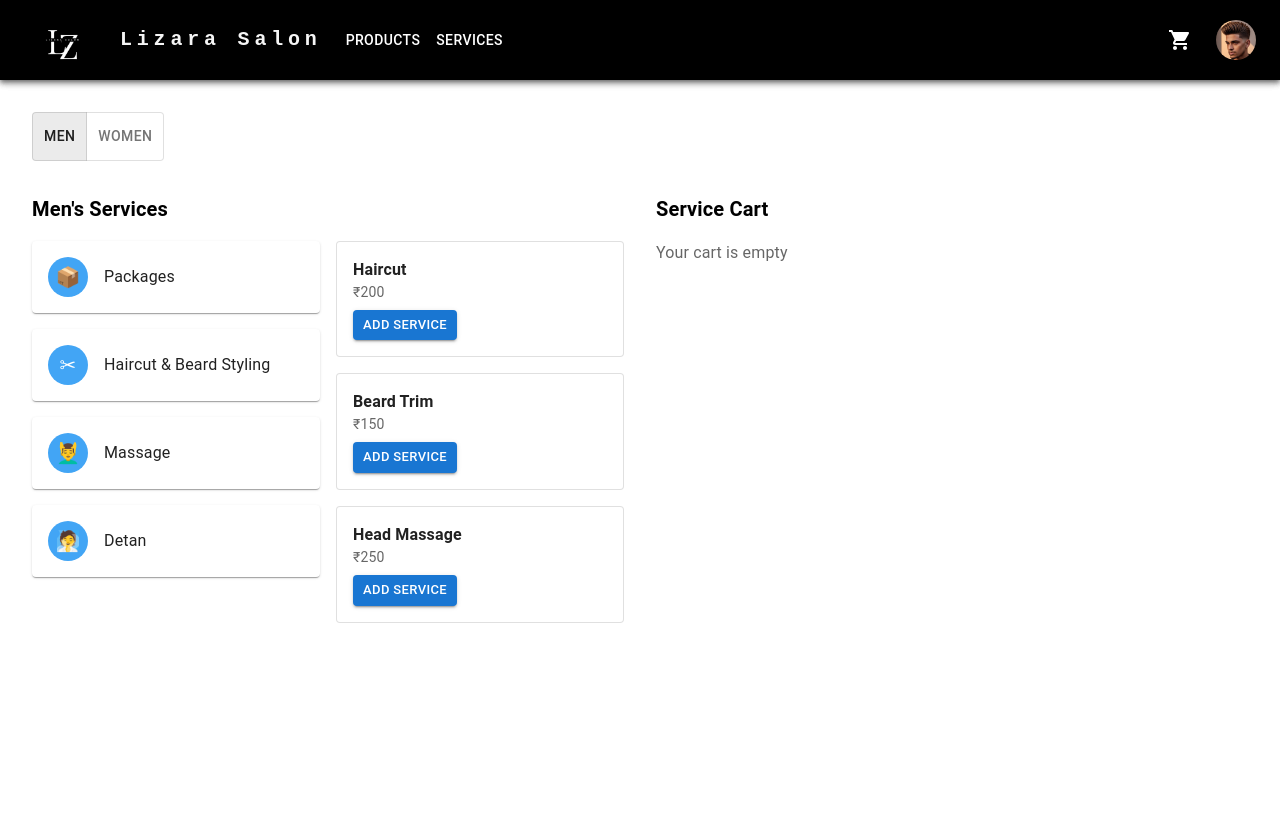
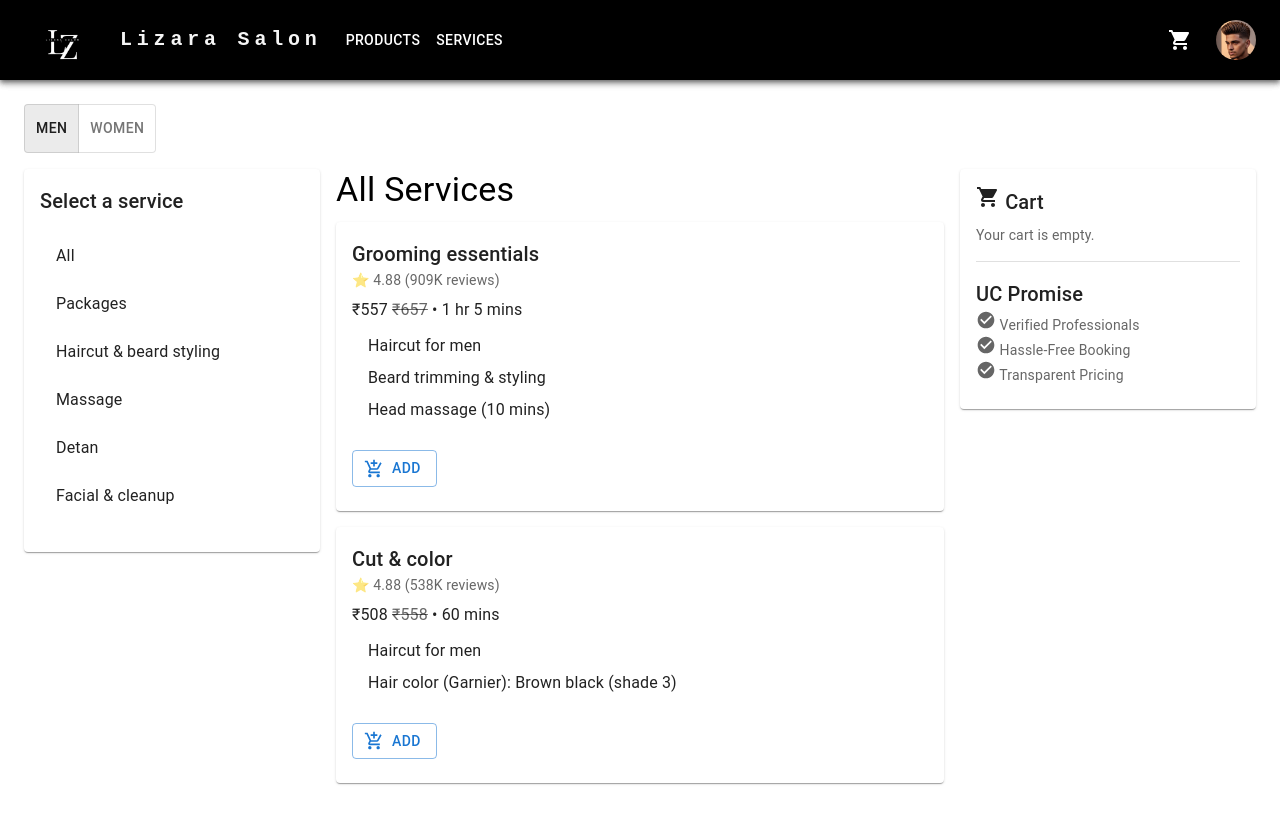
Before and after one commit to krushal-04/lizara-saloon, a React (Create React App) app in the folder Frontend/: page /services in a window 1280 px wide. Before the commit the page ends 800 px from the top, so only its background shows below. Built offline with nearby package versions, Linux system fonts and the light colour scheme.

Commit message:
Frontend push

```diff
--- a/Frontend/src/components/services.js
+++ b/Frontend/src/components/services.js
@@ -5,177 +5,269 @@ import {
   CardContent,
   Typography,
   Button,
-  Avatar,
   Box,
+  Divider,
+  List,
+  ListItem,
+  ListItemText,
+  IconButton,
+  ToggleButtonGroup,
   ToggleButton,
-  ToggleButtonGroup,
-  IconButton,
 } from "@mui/material";
-import DeleteIcon from "@mui/icons-material/Delete";
+import AddShoppingCartIcon from "@mui/icons-material/AddShoppingCart";
+import RemoveIcon from "@mui/icons-material/Remove";
+import AddIcon from "@mui/icons-material/Add";
+import ShoppingCartIcon from "@mui/icons-material/ShoppingCart";
+import CheckCircleIcon from "@mui/icons-material/CheckCircle";
 
-const menServices = [
-  { title: "Packages", icon: "📦" },
-  { title: "Haircut & Beard Styling", icon: "✂" },
-  { title: "Massage", icon: "💆‍♂" },
-  { title: "Detan", icon: "🧖" },
+const ServicePage = () => {
+  // Extended Services Data
+  const services = [
+    {
+      id: 1,
+      name: "Grooming essentials",
+      price: 557,
+      discount: 657,
+      duration: "1 hr 5 mins",
+      details: ["Haircut for men", "Beard trimming & styling", "Head massage (10 mins)"],
+      category: "Packages",
+      rating: 4.88,
+      reviews: "909K",
+      gender: "Men",
+    },
+    {
+      id: 2,
+      name: "Cut & color",
+      price: 508,
+      discount: 558,
+      duration: "60 mins",
+      details: ["Haircut for men", "Hair color (Garnier): Brown black (shade 3)"],
+      category: "Haircut & beard styling",
+      rating: 4.88,
+      reviews: "538K",
+      gender: "Men",
+    },
+    {
+      id: 3,
+      name: "Detan therapy",
+      price: 399,
+      discount: 499,
+      duration: "45 mins",
+      details: ["Full face detan", "Glow enhancement", "Relaxation therapy"],
+      category: "Detan",
+      rating: 4.72,
+      reviews: "320K",
+      gender: "Women",
+    },
+    {
+      id: 4,
+      name: "Facial & cleanup",
+      price: 699,
+      discount: 799,
+      duration: "1 hr 15 mins",
+      details: ["Deep cleansing facial", "Hydration therapy", "Acne control treatment"],
+      category: "Facial & cleanup",
+      rating: 4.85,
+      reviews: "410K",
+      gender: "Women",
+    },
+    // Add more services as needed
   ];
 
-const smallMenCards = [
-  { title: "Haircut", price: "₹200" },
-  { title: "Beard Trim", price: "₹150" },
-  { title: "Head Massage", price: "₹250" },
-];
+  // Categories
+  const categories = ["All", "Packages", "Haircut & beard styling", "Massage", "Detan", "Facial & cleanup"];
 
-const womenServices = [
-  { title: "Manicure & Pedicure", icon: "💅" },
-  { title: "Hair Color", icon: "🎨" },
-  { title: "Facial & Cleanup", icon: "🧴" },
-  { title: "Massage", icon: "💆‍♀" },
-];
+  // State to manage cart, selected category, and gender
+  const [cart, setCart] = useState([]);
+  const [selectedCategory, setSelectedCategory] = useState("All");
+  const [selectedGender, setSelectedGender] = useState("Men");
 
-const smallWomenCards = [
-  { title: "Manicure", price: "₹300" },
-  { title: "Pedicure", price: "₹350" },
-  { title: "Hair Wash", price: "₹150" },
-];
-
-const Services = () => {
-  const [gender, setGender] = useState("men");
-  const [cart, setCart] = useState([]);
-
-  const handleGenderChange = (event, newGender) => {
-    if (newGender) setGender(newGender);
+  // Add to cart function
+  const addToCart = (service) => {
+    const existingItem = cart.find((item) => item.id === service.id);
+    if (existingItem) {
+      setCart(
+        cart.map((item) =>
+          item.id === service.id ? { ...item, quantity: item.quantity + 1 } : item
+        )
+      );
+    } else {
+      setCart([...cart, { ...service, quantity: 1 }]);
+    }
   };
 
-  const addToCart = (item) => {
-    // Add service to cart only if it doesn't already exist
-    setCart((prev) => {
-      if (prev.some((cartItem) => cartItem.title === item.title)) {
-        return prev; // Service already exists, no duplicates
-      }
-      return [...prev, item];
-    });
+  // Update cart quantity
+  const updateCartQuantity = (serviceId, increment) => {
+    setCart(
+      cart
+        .map((item) =>
+          item.id === serviceId
+            ? { ...item, quantity: item.quantity + increment }
+            : item
+        )
+        .filter((item) => item.quantity > 0) // Remove items with quantity 0
+    );
   };
 
-  const removeFromCart = (index) => {
-    setCart((prev) => prev.filter((_, i) => i !== index));
-  };
+  // Calculate total price
+  const totalPrice = cart.reduce((sum, item) => sum + item.price * item.quantity, 0);
 
-  const services = gender === "men" ? menServices : womenServices;
-  const smallCards = gender === "men" ? smallMenCards : smallWomenCards;
+  // Filter services based on selected category and gender
+  const filteredServices = services.filter(
+    (service) =>
+      (selectedCategory === "All" || service.category === selectedCategory) &&
+      service.gender === selectedGender
+  );
 
   return (
-    <Box sx={{ padding: 4 }}>
+    <Box p={3}>
+      <Grid container spacing={2}>
         {/* Gender Toggle */}
-      <Box display="flex" justifyContent="space-between" alignItems="center" mb={4}>
+        <Grid item xs={12}>
           <ToggleButtonGroup
-          value={gender}
+            value={selectedGender}
             exclusive
-          onChange={handleGenderChange}
-          aria-label="gender selection"
+            onChange={(event, newGender) => setSelectedGender(newGender)}
+            aria-label="Gender Toggle"
           >
-          <ToggleButton value="men">Men</ToggleButton>
-          <ToggleButton value="women">Women</ToggleButton>
+            <ToggleButton value="Men" aria-label="Men">
+              Men
+            </ToggleButton>
+            <ToggleButton value="Women" aria-label="Women">
+              Women
+            </ToggleButton>
           </ToggleButtonGroup>
+        </Grid>
+
+        {/* Left Section: Service Categories */}
+        <Grid item xs={3}>
+          <Card>
+            <CardContent>
+              <Typography variant="h6" gutterBottom>
+                Select a service
+              </Typography>
+              <List>
+                {categories.map((category, index) => (
+                  <ListItem
+                    button
+                    key={index}
+                    selected={selectedCategory === category}
+                    onClick={() => setSelectedCategory(category)}
+                  >
+                    <ListItemText primary={category} />
+                  </ListItem>
+                ))}
+              </List>
+            </CardContent>
+          </Card>
+        </Grid>
+
+        {/* Middle Section: Packages */}
+        <Grid item xs={6}>
+          <Typography variant="h4" gutterBottom>
+            {selectedCategory === "All" ? "All Services" : selectedCategory}
+          </Typography>
+          {filteredServices.map((service) => (
+            <Card key={service.id} sx={{ mb: 2 }}>
+              <CardContent>
+                <Typography variant="h6">{service.name}</Typography>
+                <Typography variant="body2" color="text.secondary">
+                  ⭐ {service.rating} ({service.reviews} reviews)
+                </Typography>
+                <Typography variant="body1" sx={{ mt: 1 }}>
+                  ₹{service.price}{" "}
+                  <Typography
+                    component="span"
+                    color="text.secondary"
+                    sx={{ textDecoration: "line-through" }}
+                  >
+                    ₹{service.discount}
+                  </Typography>{" "}
+                  • {service.duration}
+                </Typography>
+                <List>
+                  {service.details.map((detail, i) => (
+                    <ListItem key={i} sx={{ py: 0 }}>
+                      <ListItemText primary={detail} />
+                    </ListItem>
+                  ))}
+                </List>
+                <Button
+                  variant="outlined"
+                  startIcon={<AddShoppingCartIcon />}
+                  sx={{ mt: 2 }}
+                  onClick={() => addToCart(service)}
+                >
+                  Add
+                </Button>
+              </CardContent>
+            </Card>
+          ))}
+        </Grid>
+
+        {/* Right Section: Cart */}
+        <Grid item xs={3}>
+          <Card>
+            <CardContent>
+              <Typography variant="h6" gutterBottom>
+                <ShoppingCartIcon /> Cart
+              </Typography>
+              {cart.length > 0 ? (
+                <>
+                  {cart.map((item) => (
+                    <Box key={item.id} sx={{ mb: 2 }}>
+                      <Typography variant="body1">{item.name}</Typography>
+                      <Box
+                        display="flex"
+                        alignItems="center"
+                        justifyContent="space-between"
+                        sx={{ mt: 1 }}
+                      >
+                        <IconButton
+                          onClick={() => updateCartQuantity(item.id, -1)}
+                        >
+                          <RemoveIcon />
+                        </IconButton>
+                        <Typography>{item.quantity}</Typography>
+                        <IconButton
+                          onClick={() => updateCartQuantity(item.id, 1)}
+                        >
+                          <AddIcon />
+                        </IconButton>
                       </Box>
 
-      <Grid container spacing={4}>
-        {/* Services Section */}
-        <Grid item xs={12} md={6}>
-          <Typography variant="h6" mb={2} fontWeight="bold">
-            {gender === "men" ? "Men's Services" : "Women's Services"}
+                    </Box>
+                  ))}
+                  <Divider />
+                  <Typography variant="h6" sx={{ mt: 2 }}>
+                    Total: ₹{totalPrice}
                   </Typography>
-          <Box display="flex">
-            {/* Large Cards for Services */}
-            <Box flex={1}>
-              {services.map((service) => (
-                <Card
-                  key={service.title}
-                  variant="elevation"
-                  sx={{
-                    display: "flex",
-                    alignItems: "center",
-                    padding: 2,
-                    marginBottom: 2,
-                    cursor: "pointer",
-                    ":hover": { boxShadow: 3 },
-                  }}
-                >
-                  <Avatar sx={{ bgcolor: "primary.light", marginRight: 2 }}>
-                    {service.icon}
-                  </Avatar>
-                  <Typography variant="body1">{service.title}</Typography>
-                </Card>
-              ))}
-            </Box>
-            {/* Small Cards */}
-            <Box flex={1} pl={2}>
-              {smallCards.map((card) => (
-                <Card
-                  key={card.title}
-                  variant="outlined"
-                  sx={{
-                    marginBottom: 2,
-                    padding: 2,
-                    ":hover": { boxShadow: 3 },
-                  }}
-                >
-                  <Typography variant="body1" fontWeight="bold">
-                    {card.title}
+                  <Button variant="contained" color="primary" sx={{ mt: 2 }}>
+                    Checkout
+                  </Button>
+                </>
+              ) : (
+                <Typography variant="body2" color="text.secondary">
+                  Your cart is empty.
+                </Typography>
+              )}
+              <Divider sx={{ my: 2 }} />
+              <Typography variant="h6">UC Promise</Typography>
+              <Typography variant="body2" color="text.secondary">
+                <CheckCircleIcon fontSize="small" /> Verified Professionals
               </Typography>
               <Typography variant="body2" color="text.secondary">
-                    {card.price}
-                  </Typography>
-                  <Button
-                    variant="contained"
-                    size="small"
-                    sx={{ mt: 1 }}
-                    onClick={() => addToCart(card)}
-                  >
-                    Add Service
-                  </Button>
-                </Card>
-              ))}
-            </Box>
-          </Box>
-        </Grid>
-
-        {/* Cart Section */}
-        <Grid item xs={12} md={6}>
-          <Typography variant="h6" mb={2} fontWeight="bold">
-            Service Cart
-          </Typography>
-          <Box>
-            {cart.map((item, index) => (
-              <Card
-                key={`${item.title}-${index}`}
-                variant="outlined"
-                sx={{ marginBottom: 2, padding: 2, display: "flex", alignItems: "center" }}
-              >
-                <Box flex={1}>
-                  <Typography variant="body1" fontWeight="bold">
-                    {item.title}
+                <CheckCircleIcon fontSize="small" /> Hassle-Free Booking
               </Typography>
               <Typography variant="body2" color="text.secondary">
-                    {item.price}
+                <CheckCircleIcon fontSize="small" /> Transparent Pricing
               </Typography>
-                </Box>
-                <IconButton
-                  color="error"
-                  onClick={() => removeFromCart(index)}
-                >
-                  <DeleteIcon />
-                </IconButton>
+            </CardContent>
           </Card>
-            ))}
-            {cart.length === 0 && (
-              <Typography color="text.secondary">Your cart is empty</Typography>
-            )}
-          </Box>
         </Grid>
       </Grid>
     </Box>
   );
 };
 
-export default Services;
+export default ServicePage;
```
Lines whose indentation alone changed are shown as unchanged.
